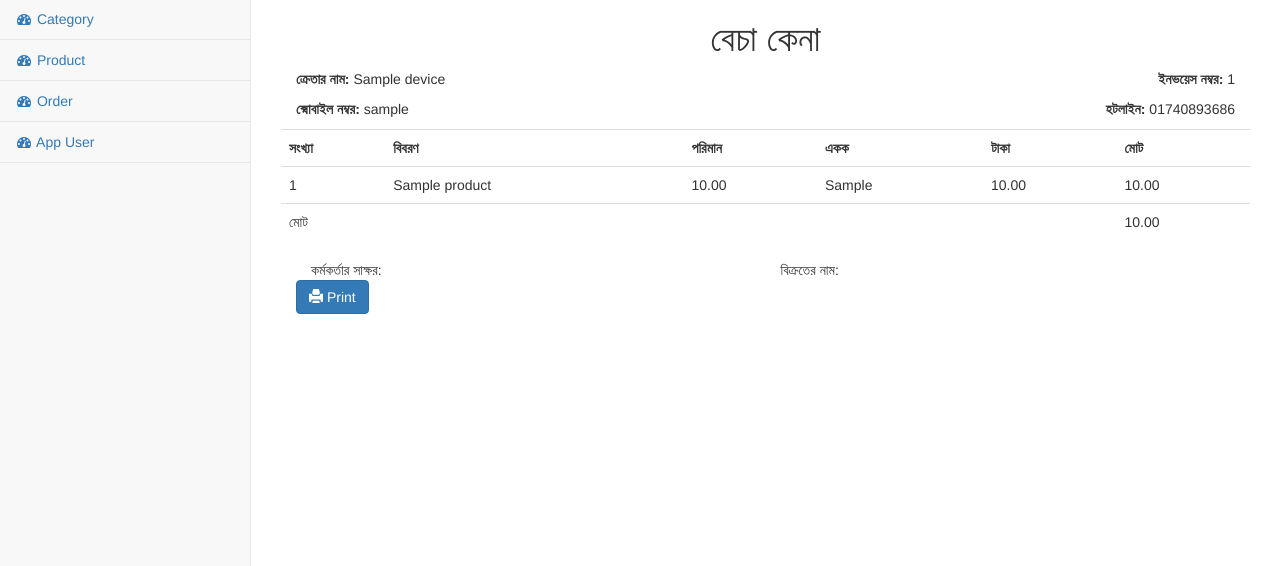
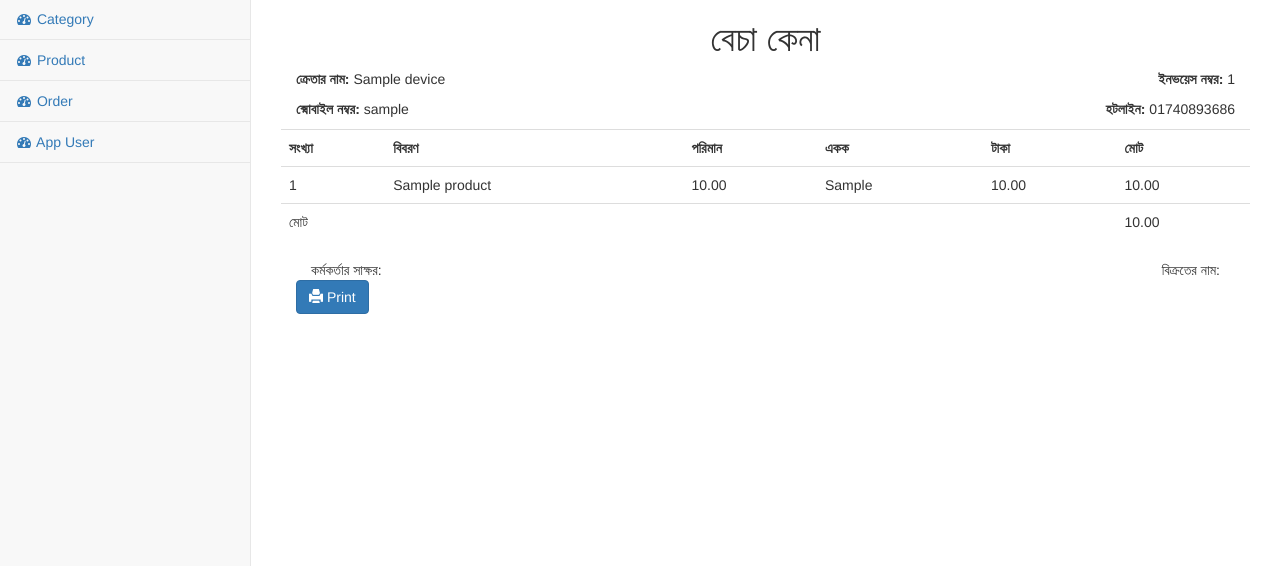
Before and after one commit to raselTarikul/Bechakeena, a Django app: page /apps/orders/1 in a window 1280 px wide. Shown: the part 52-618 px from the top of the page. Run offline with Django 3.2, Linux system fonts and the light colour scheme; the first user in the database is signed in; tables that the repository leaves empty hold one stand-in row (Sample ...); some libraries are stand-ins or nearby versions.

Commit message:
Invoice updated

```diff
--- a/apps/templates/apps/order_detail.html
+++ b/apps/templates/apps/order_detail.html
@@ -52,7 +52,7 @@
         </table>
     <div class="col-md-12 col-print-12">
         <div class="col-md-6 col-print-6">কর্মকর্তার সাক্ষর:</div>
-        <div class="col-md-6 col-print-6">বিক্রতের নাম: </div>
+        <div class="col-md-6 col-print-6 text-right">বিক্রতের নাম: </div>
     </div>
         <div class="col-md-12">
              <button class="btn btn-primary hidden-print" onclick="printFunction()"><span class="glyphicon glyphicon-print" aria-hidden="true"></span> Print</button>
```
